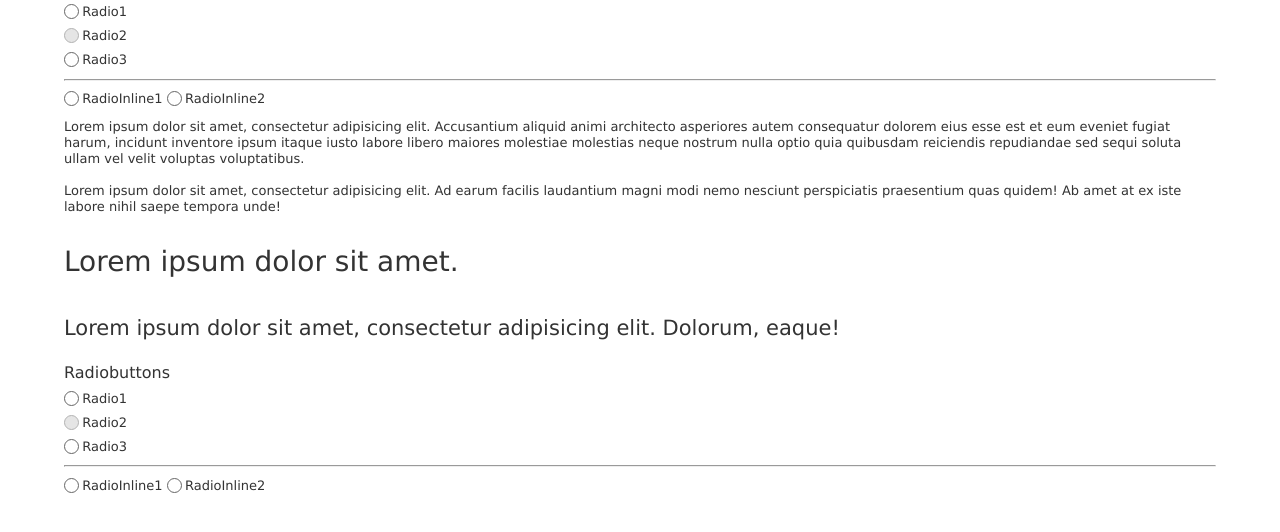
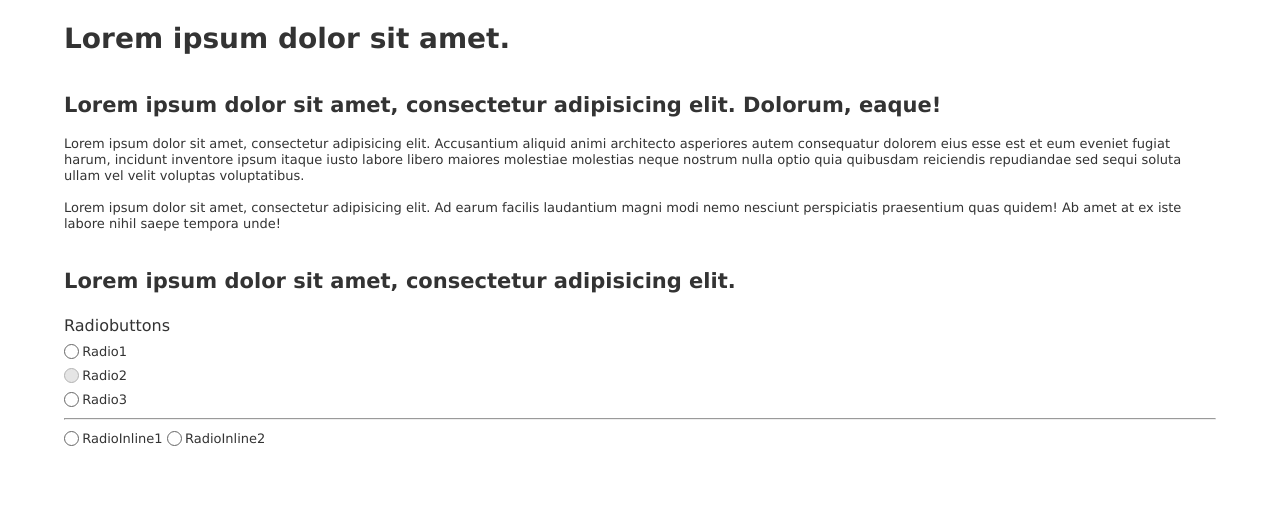
Before and after one commit to AGavrashenko/sandbox, a website: page index.html in a window 1280 px wide. Drawn offline with Linux system fonts and the light colour scheme.

Commit message:
Updated layout

```diff
--- a/index.html
+++ b/index.html
@@ -13,29 +13,8 @@
 </head>
 <body>
 <div class="main-width">
-    <label class="radio">
-        <input type="radio" name="radio-group-1">
-        <span class="radio__label">Radio1</span>
-    </label>
-    <label class="radio">
-        <input type="radio" name="radio-group-1" disabled>
-        <span class="radio__label">Radio2</span>
-    </label>
-    <label class="radio">
-        <input type="radio" name="radio-group-1">
-        <span class="radio__label">Radio3</span>
-    </label>
-
-    <hr>
-
-    <label class="radio radio_inline">
-        <input type="radio" name="radio-group-2">
-        <span class="radio__label">RadioInline1</span>
-    </label>
-    <label class="radio radio_inline">
-        <input type="radio" name="radio-group-2">
-        <span class="radio__label">RadioInline2</span>
-    </label>
+    <h1>Lorem ipsum dolor sit amet.</h1>
+    <h2>Lorem ipsum dolor sit amet, consectetur adipisicing elit. Dolorum, eaque!</h2>
 
 
     <p>Lorem ipsum dolor sit amet, consectetur adipisicing elit. Accusantium aliquid animi architecto asperiores autem
@@ -45,8 +24,7 @@
     <p>Lorem ipsum dolor sit amet, consectetur adipisicing elit. Ad earum facilis laudantium magni modi nemo nesciunt
         perspiciatis praesentium quas quidem! Ab amet at ex iste labore nihil saepe tempora unde!</p>
 
-    <h1>Lorem ipsum dolor sit amet.</h1>
-    <h2>Lorem ipsum dolor sit amet, consectetur adipisicing elit. Dolorum, eaque!</h2>
+    <h2>Lorem ipsum dolor sit amet, consectetur adipisicing elit.</h2>
 
     <form>
         <fieldset>
--- a/style/components/_typography.scss
+++ b/style/components/_typography.scss
@@ -8,7 +8,7 @@ h1, h2, h3, h4, h5, h6 {
 }
 
 h1 {
-  @include calc-header($font-size: 1.75rem, $wrap: 4rem, $font-weight: normal);
+  @include calc-header($font-size: 1.75rem, $wrap: 4rem);
 }
 
 h2 {
@@ -16,7 +16,7 @@ h2 {
 }
 
 h3 {
-  @include calc-header(1.125rem, 4rem, 600);
+  @include calc-header(1.125rem, 4rem);
 }
 
 h4 {
@@ -24,7 +24,7 @@ h4 {
 }
 
 h5 {
-  @include calc-header(1.2rem, 3rem, 600);
+  @include calc-header(1.2rem, 3rem);
 }
 
 h6 {
--- a/style/mixins/_typography.scss
+++ b/style/mixins/_typography.scss
@@ -1,7 +1,7 @@
 //
 //## Headers
 //
-@mixin calc-header($font-size, $wrap, $font-weight: normal) {
+@mixin calc-header($font-size, $wrap) {
   $line-height: $font-size + 1;
   $baseline-from-bottom: 1rem;
 
@@ -12,7 +12,6 @@
 
   height: $wrap;
   font-size: $font-size;
-  font-weight: $font-weight;
   line-height: $line-height;
   padding-top: $wrap - $line-height - $bottom;
   padding-bottom: $bottom;
```
Also changed, not shown: style/style.css.
